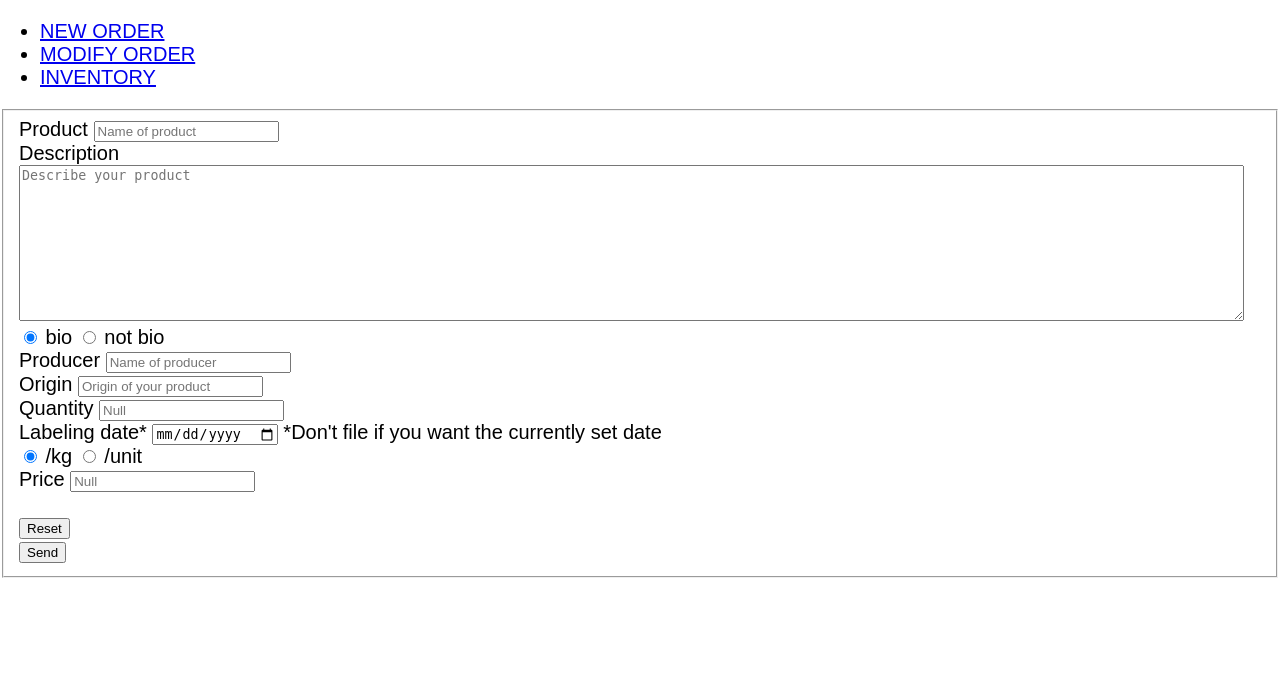
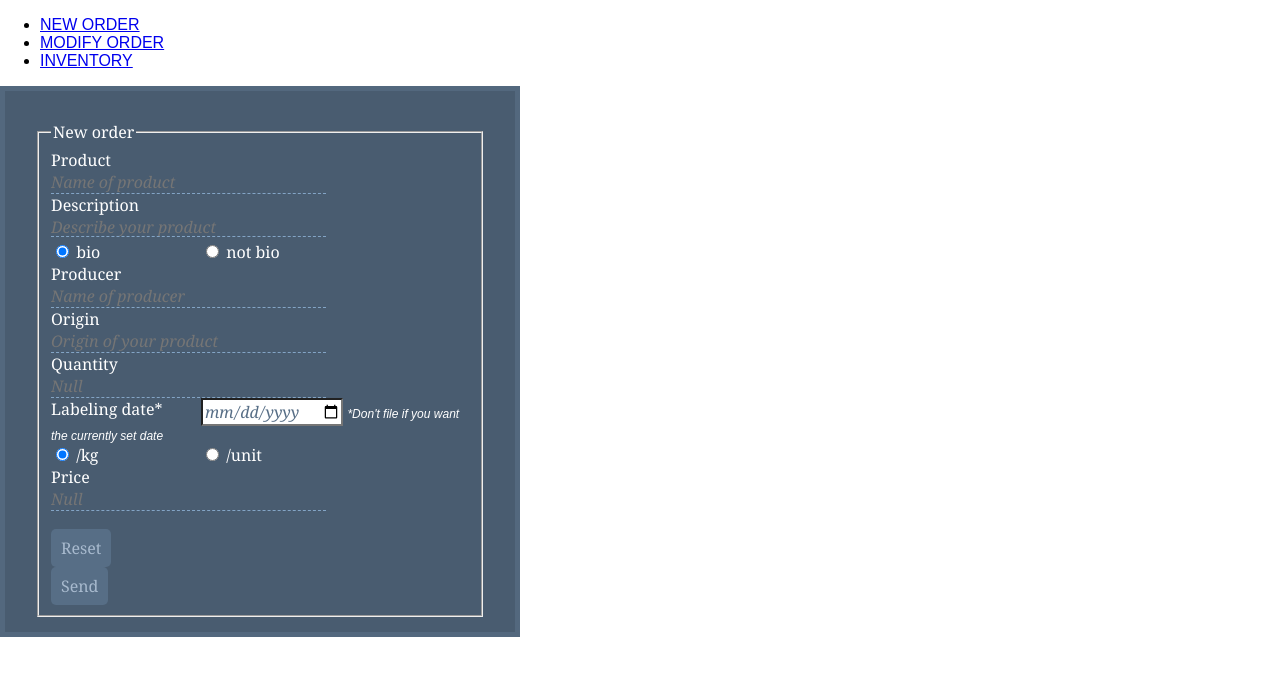
Before and after one commit to EvaJamen/gestion_invent, a PHP site: page /includes/command_form.php in a window 1280 px wide. Shown: the top 676 px of the page. Run offline with PHP 8.4, Linux system fonts and the light colour scheme; the template is opened without the code that fills it, so the values that code supplies are empty.

Commit message:
Begin the css

```diff
--- a/includes/command_form.php
+++ b/includes/command_form.php
@@ -42,9 +42,9 @@
 	</div>
 
 	<!-- CREATE FORM TO FILL COMMANDS-->
-<form action="#" method="post">
+<form class="form_style" action="#" method="post">
 	<fieldset>
-
+		<legend>New order</legend>
 		<div class="registration">
 			<label for="product">Product</label>
     		<input type="text" name="product" placeholder="Name of product" id="product">
@@ -108,7 +108,7 @@
 		<input type="reset" value="Reset">
 
 		<br>
-    	<input type="submit" value="Send" onclick="afficher()">
+    	<input type="submit" value="Send"">
 
 	</fieldset>
 </form>
--- a/includes/update_form.php
+++ b/includes/update_form.php
@@ -30,7 +30,7 @@
 	</header>
 
 	<!-- CREATE FORM TO UPDATE COMMANDS-->
-<form action="#" method="post">
+<form class="form_style" action="#" method="post">
 		<div class="registration">
 			<label for="lots_quantity">Stock</label>
     		<input type="number" name="lots_quantity" placeholder="New stock" id="lots_quantity">
@@ -45,6 +45,9 @@
     		<input type="text" name="product" placeholder="Product name" id="product">
 		</div>
 
+		<br>
+		<input type="reset" value="Reset">
+		<br>
 		<input type="submit" value="Send">
     </form>
 
--- a/package.json
+++ b/package.json
@@ -1,5 +1,5 @@
 {
-  "name": "gestionnaire_inventaire",
+  "name": "gestion_invent",
   "version": "1.0.0",
   "description": "gestion & invent tool",
   "main": "index.js",
--- a/style/style.css
+++ b/style/style.css
@@ -1,6 +1,114 @@
-/*HOME*/
 body{
 	font-family: "Arial", sans-serif;
-	margin:0;
-	font-size: 20px;
+	margin:auto;
 }
+
+.form_style{
+    width: 450px;
+    font-size: 16px;
+    background: #495C70;
+    padding: 30px 30px 15px 30px;
+    border: 5px solid #53687E;
+}
+
+input[type=submit],
+input[type=reset],
+input[type=number],
+input[type=text],
+input[type=date],
+textarea,
+label,
+legend
+{
+    font-family: Georgia, "Times New Roman", Times, serif;
+    font-size: 16px;
+    color: #fff;
+
+}
+
+textarea{
+    font-style: italic;
+    padding: 0px 0px 0px 0px;
+    background: transparent;
+    outline: none;
+    border: none;
+    border-bottom: 1px dashed #83A4C5;
+    width: 275px;
+    overflow: hidden;
+    resize:none;
+    height:20px;
+}
+
+registration {
+    display:block;
+    margin-bottom: 10px;
+}
+
+label{
+    display: inline-block;
+    float: left;
+    width: 150px;
+}
+
+input[type=text],
+input[type=number]
+{
+    background: transparent;
+    border: none;
+    border-bottom: 1px dashed #83A4C5;
+    width: 275px;
+    outline: none;
+    padding: 0px 0px 0px 0px;
+    font-style: italic;
+}
+
+textarea{
+    font-style: italic;
+    padding: 0px 0px 0px 0px;
+    background: transparent;
+    outline: none;
+    border: none;
+    border-bottom: 1px dashed #83A4C5;
+    width: 275px;
+    overflow: hidden;
+    resize:none;
+    height:20px;
+}
+
+textarea:focus,
+input[type=text]:focus,
+input[type=number]:focus
+{
+    border-bottom: 1px dashed #D9FFA9;
+}
+
+input[type=submit],
+input[type=reset]{
+    background: #576E86;
+    border: none;
+    padding: 8px 10px 8px 10px;
+    border-radius: 5px;
+    color: #A8BACE;
+}
+
+input[type=date]{
+background: #fff;
+color: #576E86;
+font-style: italic;
+}
+
+input[type=date]:hover{
+background: #576E86;
+color: #fff;
+}
+
+input[type=submit]:hover,
+input[type=reset]:hover{
+background: #394D61;
+}
+
+span {
+	font-style: italic;
+	font-size: 12px;
+    color: #fff;
+}
```
Also changed, not shown: includes/inventory_base.php (+16 -2 lines).
